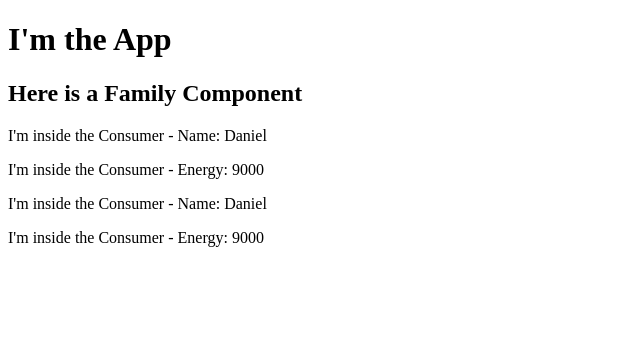
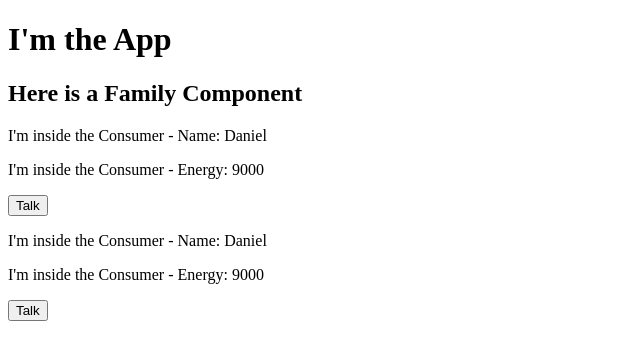
Before and after one commit to danieldealday/react-practice, a React (Create React App) app: page / in a window 1280 px wide. Shown: the top 360 px of the page, without its empty margins (0-640 px from the left). Built offline with nearby package versions, Linux system fonts and the light colour scheme.

Commit message:
changes updated

```diff
--- a/src/Person.js
+++ b/src/Person.js
@@ -6,14 +6,15 @@ export default class Person extends Component {
     return (
       // sibling components cannot be added and the render functions must be used to pass context information
       <Context.Consumer>
-        {(context) => (
+        {({state, actions}) => (
           <Fragment>
             <p>
-             I'm inside the Consumer - Name: {context.state.name}
+             I'm inside the Consumer - Name: {state.name}
             </p>
              <p>
-               I'm inside the Consumer - Energy: {context.state.energy}
+               I'm inside the Consumer - Energy: {state.energy}
             </p>
+            <button onClick={actions.goSuper}>Talk</button>
           </Fragment>
         )}
       </Context.Consumer>
--- a/src/Provider.js
+++ b/src/Provider.js
@@ -7,9 +7,18 @@ class Provider extends Component {
     energy: 9000,
     cool: true
   }
+
+  actions = {
+    goSuper: () => {
+      this.setState({
+        name: 'Super Saiyan Daniel'
+      });
+      console.log(this.state.name);
+    }
+  }
   render () {
     return (
-      <Context.Provider value={{state: this.state}}>
+      <Context.Provider value={{state: this.state, actions: this.actions}}>
         {this.props.children}
       </Context.Provider>
     )
```
Also changed, not shown: 1 other file (tests, documents, lock files or other folders).
